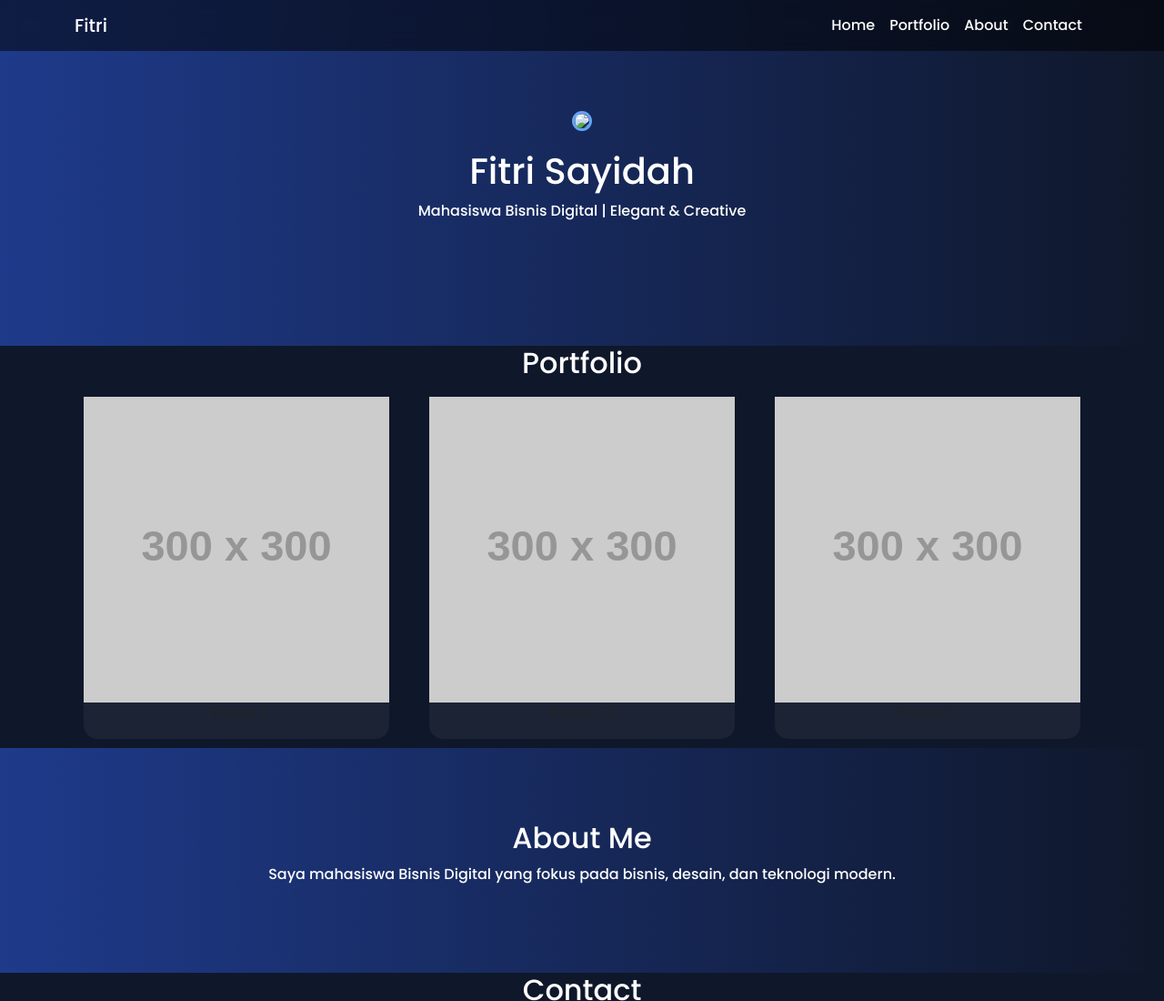
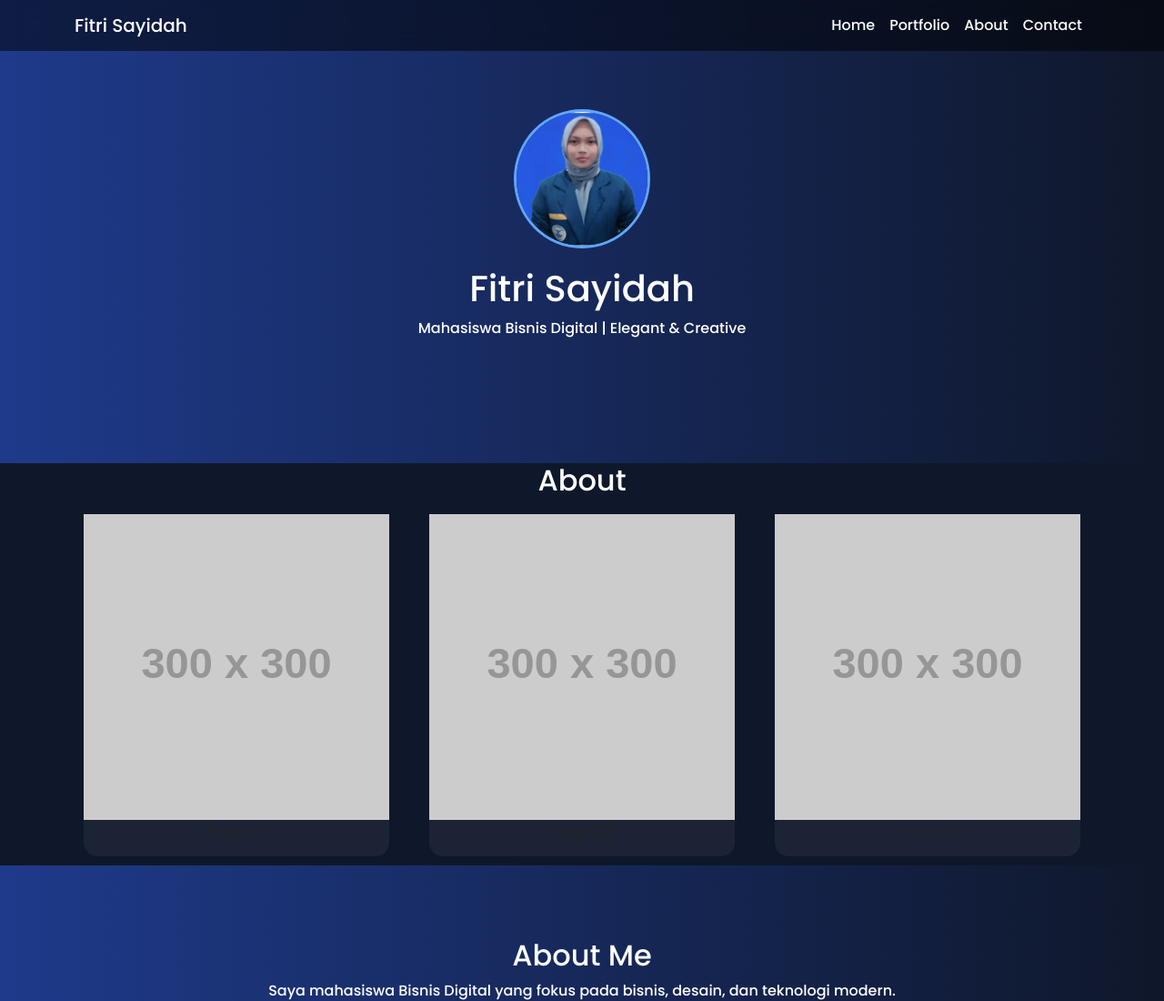
Before and after one commit to fitrisayidah1-debug/portofolio-pribadi-fitri-sayidah, a plain HTML site: page index.html in a window 1280 px wide. Shown: the top 1100 px of the page at 91% size. Drawn offline with nearby package versions, Linux system fonts and the light colour scheme; placeholder pictures from the web are drawn by us.

Commit message:
Update index.html

```diff
--- a/index.html
+++ b/index.html
@@ -19,7 +19,7 @@
 <!-- NAVBAR -->
 <nav class="navbar navbar-expand-lg fixed-top">
   <div class="container">
-    <a class="navbar-brand" href="#">Fitri</a>
+    <a class="navbar-brand" href="#">Fitri Sayidah</a>
     <button class="navbar-toggler" data-bs-toggle="collapse" data-bs-target="#menu">
       ☰
     </button>
@@ -37,14 +37,14 @@
 
 <!-- HERO -->
 <section id="home" class="hero text-center">
-  <img src="foto.jpg" class="avatar">
+  <img src="foto1.jpeg" class="avatar">
   <h1>Fitri Sayidah</h1>
   <p>Mahasiswa Bisnis Digital | Elegant & Creative</p>
 </section>
 
-<!-- PORTFOLIO -->
+<!-- ABOUT -->
 <section id="portfolio" class="container text-center">
-  <h2>Portfolio</h2>
+  <h2>About</h2>
 
   <div class="row">
     <div class="col-md-4">
@@ -70,8 +70,8 @@
   </div>
 </section>
 
-<!-- ABOUT -->
-<section id="about" class="about text-center">
+<!-- SKILL -->
+<section id="Skill" class="about text-center">
   <h2>About Me</h2>
   <p>Saya mahasiswa Bisnis Digital yang fokus pada bisnis, desain, dan teknologi modern.</p>
 </section>
```
